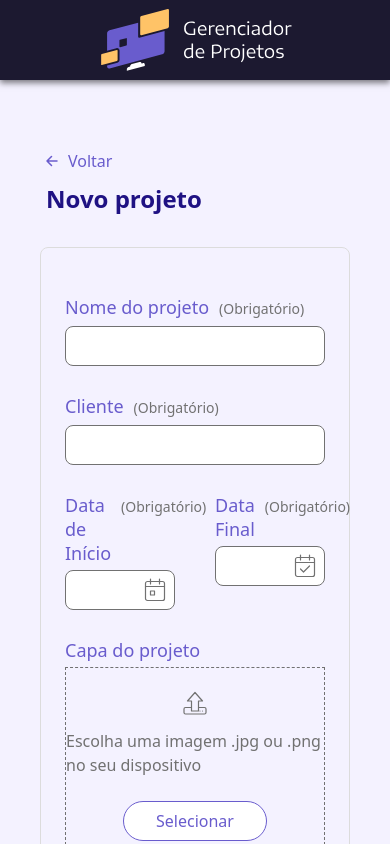
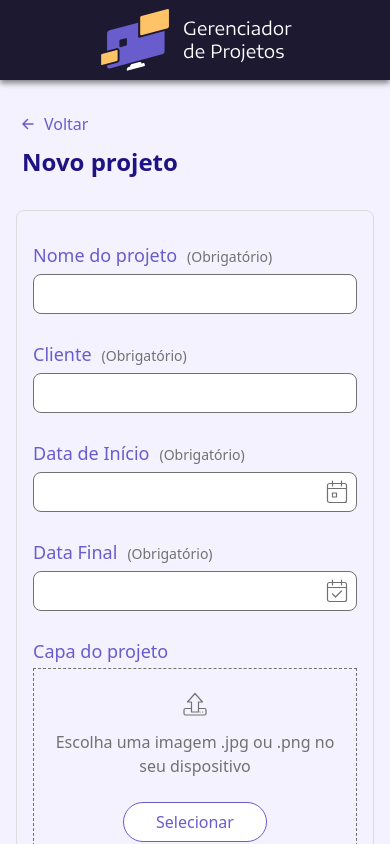
Before and after one commit to inanbruneli/gerenciador-projetos, a React (Vite) app in the folder apps/web/: page /project/new in a window 390 px wide. Built offline with nearby package versions, Linux system fonts and the light colour scheme; no server answers; a web font is replaced by a local one.

Commit message:
improve responsible

```diff
--- a/apps/web/src/components/EmptyState.tsx
+++ b/apps/web/src/components/EmptyState.tsx
@@ -8,8 +8,8 @@ type EmptyStateProps = {
 }
 
 export default function EmptyState({ title, description, action, visual }: EmptyStateProps) {
-  return <main className="flex min-h-full px-[42px] py-[60px]">
-    <section className="flex flex-1 flex-col items-center justify-center bg-white pb-1 text-center">
+  return <main className="flex min-h-full px-4 py-8 sm:px-[42px] sm:py-[60px]">
+    <section className="flex flex-1 flex-col items-center justify-center bg-white px-4 pb-1 text-center">
       {visual}
 
       <h1 className={`text-2xl font-semibold text-title ${visual ? 'mt-4' : ''}`}>{title}</h1>
--- a/apps/web/src/components/Header.tsx
+++ b/apps/web/src/components/Header.tsx
@@ -33,7 +33,7 @@ export default function Header({ showSearch = false }: HeaderProps) {
             type="button"
             aria-label="Buscar projetos"
             onClick={() => setIsSearchOpen(true)}
-            className="absolute right-[61px] text-white"
+            className="absolute right-4 text-white sm:right-[61px]"
           >
             <SearchIcon />
           </button>
--- a/apps/web/src/components/form/CoverUpload.tsx
+++ b/apps/web/src/components/form/CoverUpload.tsx
@@ -46,7 +46,7 @@ export default function CoverUpload({ id, value, onChange }: CoverUploadProps) {
         </button>
       </div>
     :
-      <div className="flex flex-col items-center border border-dashed border-text pt-[23px] pb-[23px] text-text">
+      <div className="flex flex-col items-center border border-dashed border-text px-4 pt-[23px] pb-[23px] text-center text-text">
         <UploadIcon />
 
         <p className="mt-[14px] text-base">Escolha uma imagem .jpg ou .png no seu dispositivo</p>
--- a/apps/web/src/components/projects/DeleteProjectDialog.tsx
+++ b/apps/web/src/components/projects/DeleteProjectDialog.tsx
@@ -24,7 +24,7 @@ export default function DeleteProjectDialog({ projectName, isOpen, isPending, on
     aria-labelledby="delete-project-title"
     onCancel={onCancel}
     onClick={event => event.target === dialogRef.current && onCancel()}
-    className="m-auto w-[582px] max-w-[calc(100vw-32px)] overflow-visible rounded-lg bg-white px-8 pt-12 pb-8 text-center backdrop:bg-black/80 backdrop:backdrop-blur-[2px]"
+    className="m-auto w-[582px] max-w-[calc(100vw-32px)] overflow-visible rounded-lg bg-white px-5 pt-12 pb-8 sm:px-8 text-center backdrop:bg-black/80 backdrop:backdrop-blur-[2px]"
   >
     <span className="absolute top-0 left-1/2 flex size-16 -translate-1/2 items-center justify-center rounded-full bg-primary text-white shadow-[0_4px_4px_rgba(0,0,0,0.25)]">
       <TrashIcon size={18} />
@@ -37,8 +37,8 @@ export default function DeleteProjectDialog({ projectName, isOpen, isPending, on
     <p className="mt-[35px] text-sm text-text">Essa ação removerá definitivamente o projeto:</p>
     <p className="mt-[15px] truncate text-2xl leading-8 text-ink">{projectName}</p>
 
-    <div className="mt-8 flex gap-8">
-      <Button variant="outline" onClick={onCancel} className="w-[226px]">
+    <div className="mt-8 flex gap-4 sm:gap-8">
+      <Button variant="outline" onClick={onCancel} className="flex-1 sm:w-[226px] sm:flex-none">
         Cancelar
       </Button>
 
--- a/apps/web/src/components/projects/ProjectForm.tsx
+++ b/apps/web/src/components/projects/ProjectForm.tsx
@@ -27,10 +27,10 @@ export default function ProjectForm({ title, animated = false, defaultValues = p
 
   const startDate = useWatch({ control, name: 'startDate' })
 
-  return <main className="px-10 pt-[69px] pb-[60px]">
+  return <main className="px-4 pt-8 pb-[60px] sm:px-10 sm:pt-[69px]">
     <PageHeading title={title} animated={animated} />
 
-    <section className="mt-8 rounded-lg border border-line px-6 pt-[47px] pb-[51px]">
+    <section className="mt-8 rounded-lg border border-line px-4 pt-8 pb-8 sm:px-6 sm:pt-[47px] sm:pb-[51px]">
       <form onSubmit={handleSubmit(onSubmit)} noValidate className="mx-auto flex max-w-[704px] flex-col gap-7">
         <FormField label="Nome do projeto" htmlFor="name" required error={errors.name?.message}>
           <TextInput id="name" hasError={!!errors.name} {...register('name')} />
@@ -40,7 +40,7 @@ export default function ProjectForm({ title, animated = false, defaultValues = p
           <TextInput id="client" hasError={!!errors.client} {...register('client')} />
         </FormField>
 
-        <div className="grid grid-cols-2 gap-10">
+        <div className="grid gap-7 sm:grid-cols-2 sm:gap-10">
           <FormField label="Data de Início" htmlFor="startDate" required error={errors.startDate?.message}>
             <Controller
               name="startDate"
--- a/apps/web/src/components/projects/ProjectGridLayout.tsx
+++ b/apps/web/src/components/projects/ProjectGridLayout.tsx
@@ -1,5 +1,5 @@
 import type { ComponentProps } from 'react'
 
 export default function ProjectGridLayout({ className = '', ...props }: ComponentProps<'ul'>) {
-  return <ul {...props} className={`grid grid-cols-[repeat(auto-fill,minmax(320px,1fr))] gap-8 ${className}`} />
+  return <ul {...props} className={`grid grid-cols-[repeat(auto-fill,minmax(min(320px,100%),1fr))] gap-8 ${className}`} />
 }
--- a/apps/web/src/pages/ProjectsList.tsx
+++ b/apps/web/src/pages/ProjectsList.tsx
@@ -33,7 +33,7 @@ export default function ProjectsList() {
     />
   }
 
-  return <main className="px-10 pt-[60px] pb-[60px]">
+  return <main className="px-4 pt-8 pb-[60px] sm:px-10 sm:pt-[60px]">
     <ProjectsToolbar
       total={isPending ? undefined : projects.length}
       onlyFavorites={onlyFavorites}
--- a/apps/web/src/pages/SearchResults.tsx
+++ b/apps/web/src/pages/SearchResults.tsx
@@ -12,7 +12,7 @@ export default function SearchResults() {
 
   const results = projects.filter(project => matchesSearch(project.name, query))
 
-  return <main className="px-10 pt-[69px] pb-[60px]">
+  return <main className="px-4 pt-8 pb-[60px] sm:px-10 sm:pt-[69px]">
     <PageHeading title="Resultado da busca" />
 
     {isPending ?
```
